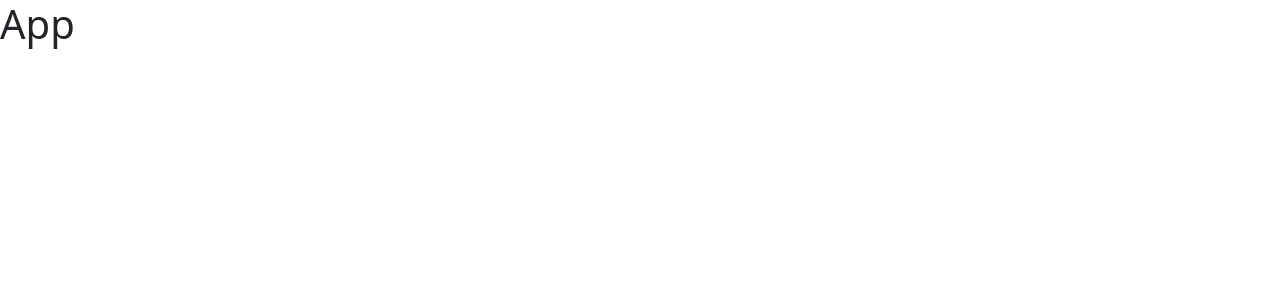
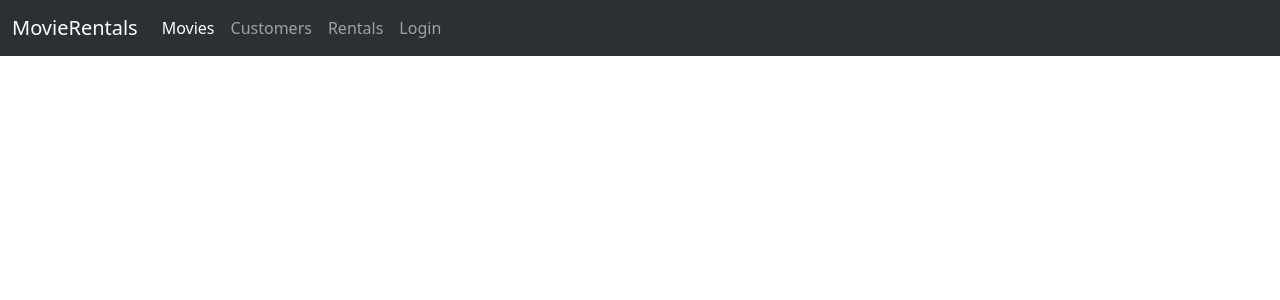
Before and after one commit to KartikMakhloga/Movies-App, a React (Create React App) app: page / in a window 1280 px wide. Shown: the top 300 px of the page. Built offline with nearby package versions, Linux system fonts and the light colour scheme.

Commit message:
adding files

```diff
--- a/src/App.js
+++ b/src/App.js
@@ -1,6 +1,8 @@
-function App() {
+import Navbar from "./Navbar";
+
+function App(props) {
   return (
-    <h1>App</h1>
+    <Navbar/>
   );
 }
 
--- /dev/null
+++ b/src/Navbar.jsx
@@ -0,0 +1,30 @@
+function Navbar(){
+    return(
+        <nav class="navbar navbar-expand-lg bg-body-tertiary navbar bg-dark" data-bs-theme="dark">
+  <div class="container-fluid">
+    <a class="navbar-brand" href="#">MovieRentals</a>
+    <button class="navbar-toggler" type="button" data-bs-toggle="collapse" data-bs-target="#navbarNav" aria-controls="navbarNav" aria-expanded="false" aria-label="Toggle navigation">
+      <span class="navbar-toggler-icon"></span>
+    </button>
+    <div class="collapse navbar-collapse" id="navbarNav">
+      <ul class="navbar-nav">
+        <li class="nav-item">
+          <a class="nav-link active" aria-current="page" href="#">Movies</a>
+        </li>
+        <li class="nav-item">
+          <a class="nav-link" href="#">Customers</a>
+        </li>
+        <li class="nav-item">
+          <a class="nav-link" href="#">Rentals</a>
+        </li>
+        <li class="nav-item">
+          <a class="nav-link">Login</a>
+        </li>
+      </ul>
+    </div>
+  </div>
+</nav>
+    )
+}
+
+export default Navbar;
```
